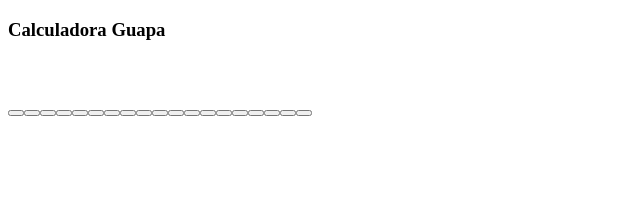
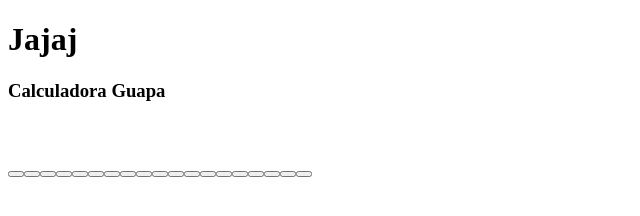
Before and after one commit to V3RNE42/calculadora_js, a plain HTML site: page index.html in a window 1280 px wide. Shown: the whole page, without its empty margins (0-640 px from the left). Drawn offline with Linux system fonts and the light colour scheme.

Commit message:
añadimos h1

```diff
--- a/index.html
+++ b/index.html
@@ -7,6 +7,7 @@
     <title>Document</title>
 </head>
 <body>
+    <h1>Jajaj</h1>
     <!-- <h1 id="texto1">Hola guapis</h1>
     <input type="button class="bo" " value="subir" onclick="ascensor(1)">
     <br>
```
